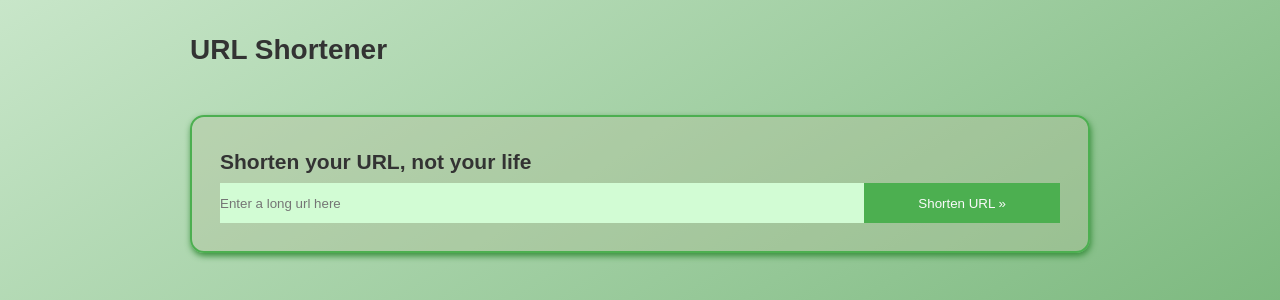
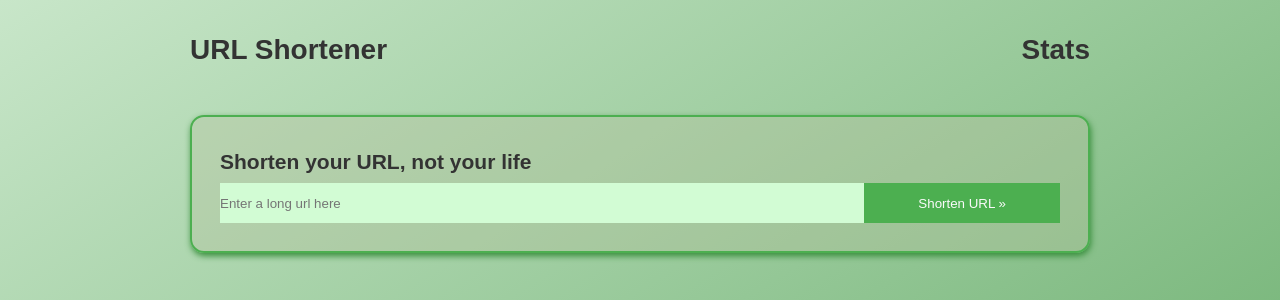
Before and after one commit to Gaurang69/url3, a Flask app: page / in a window 1280 px wide. Shown: the top 300 px of the page. Run offline with Flask 2, Linux system fonts and the light colour scheme; some web fonts are replaced.

Commit message:
Update base.html

```diff
--- a/templates/base.html
+++ b/templates/base.html
@@ -23,7 +23,9 @@
     <div class="container">
       <h1>
         <a class="links" href="{{ url_for('shorten') }}">URL Shortener</a>
-        </h1>
+        <span style="float:right;"
+          ><a class="links" href="{{ url_for('stats') }}">Stats</a></span
+        ></h1>
       {% block content %} {% endblock %}
     </div>
 
```
